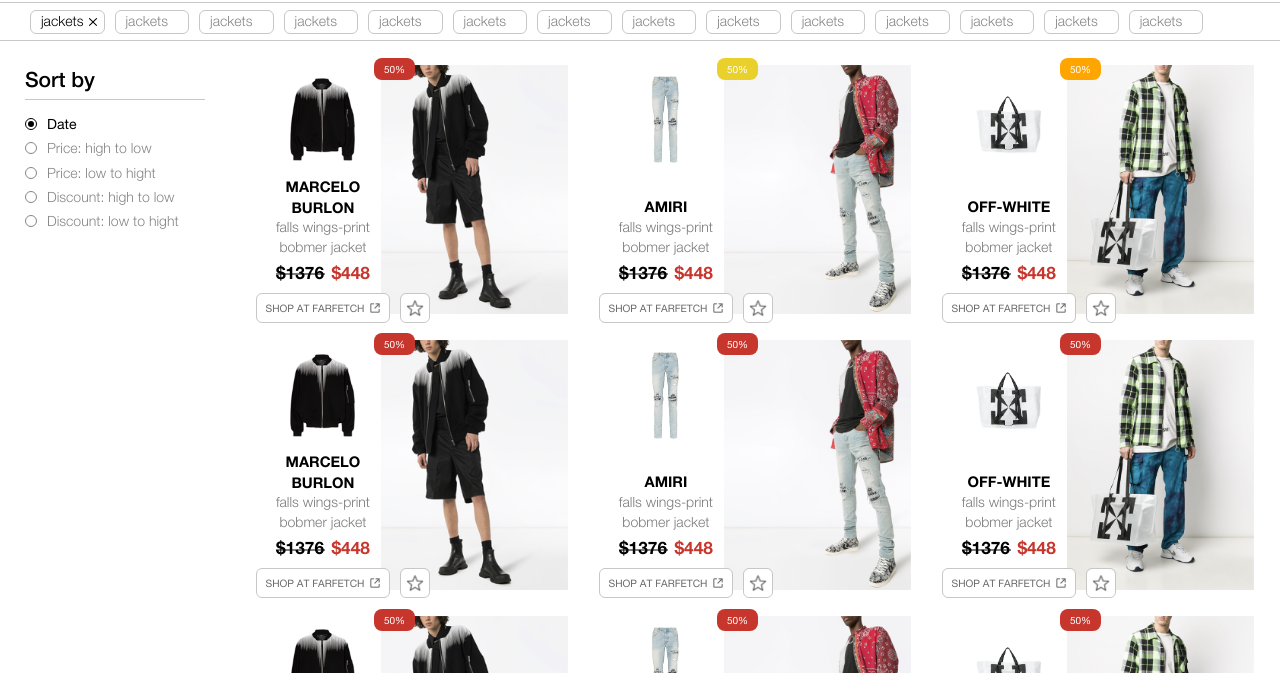
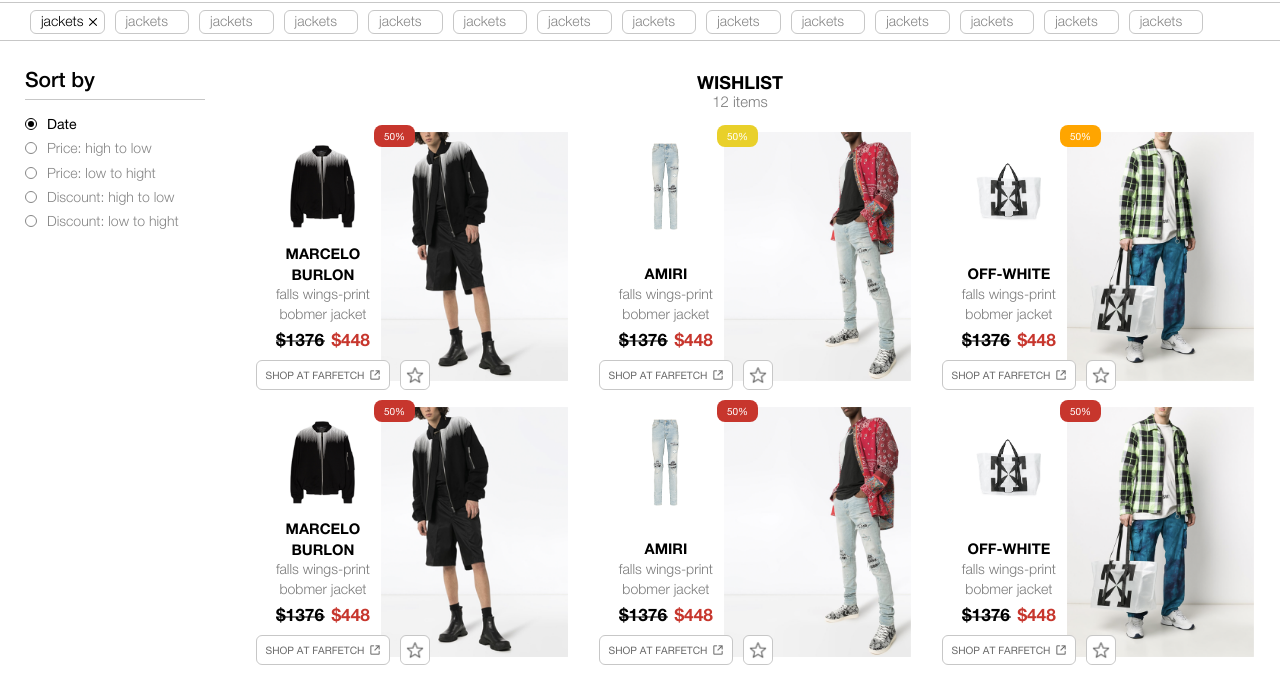
Before and after one commit to kkonstantdev/FashionSales-markup-, a website: page assets/src/wishlist-page.html in a window 1280 px wide. Shown: the part 69-742 px from the top of the page. Drawn offline with nearby package versions, Linux system fonts and the light colour scheme; files that its build step writes are made by us from their sources.

Commit message:
added wishlist title

```diff
--- a/assets/src/wishlist-page.html
+++ b/assets/src/wishlist-page.html
@@ -110,6 +110,10 @@
                         <section class="product">
                             <div class="product-wrap">
                                 <div class="product__content">
+                                    <div class="wishlist-head text-center hidden-mobile">
+                                       <div class="title-h">Wishlist</div>
+                                       <div class="count-items">12 items</div>
+                                    </div>
                                     <div class="row-wrap f-wrapp">
                                         <div class="product__item text-center d-flex">
                                             <div class="product-img">
```
Also changed, not shown: assets/build/wishlist-page.html.
